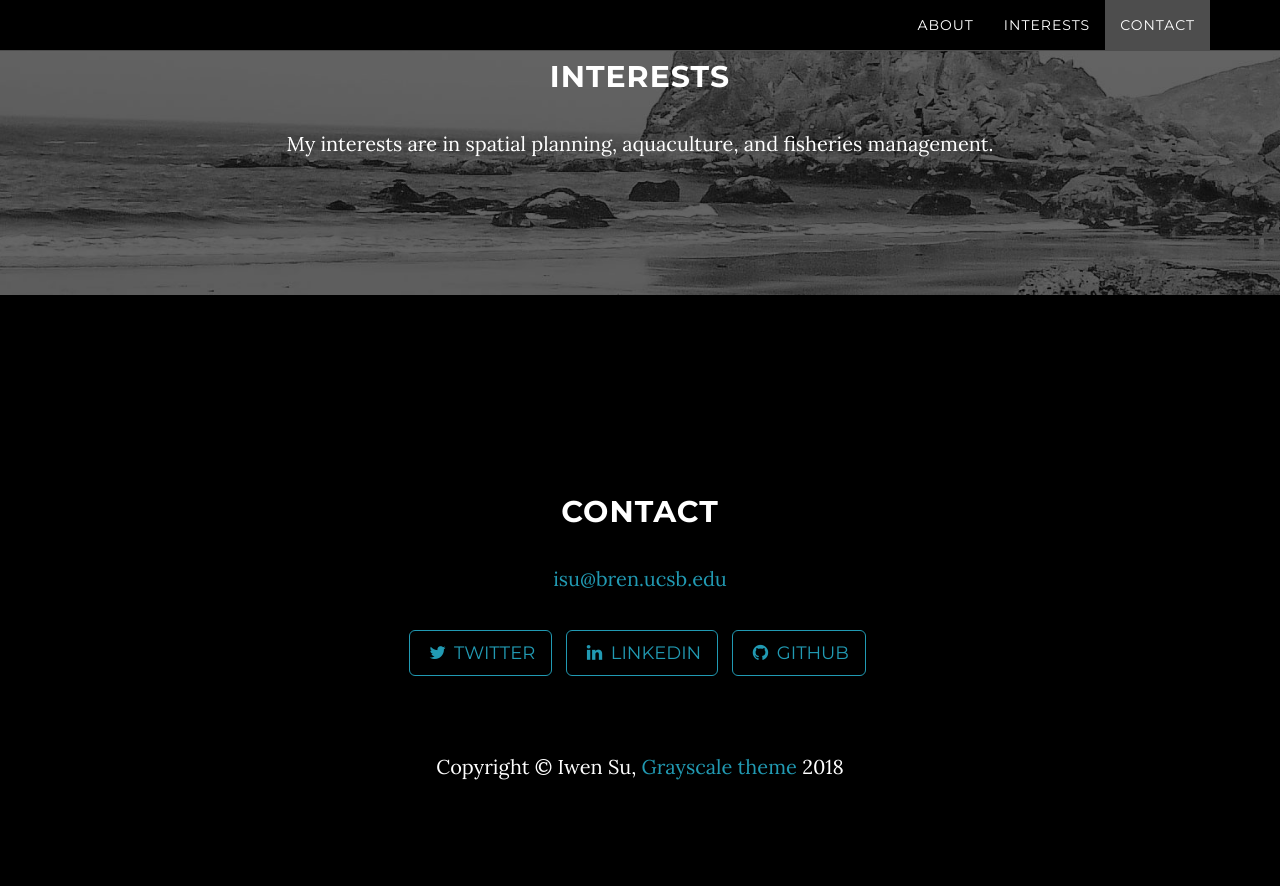
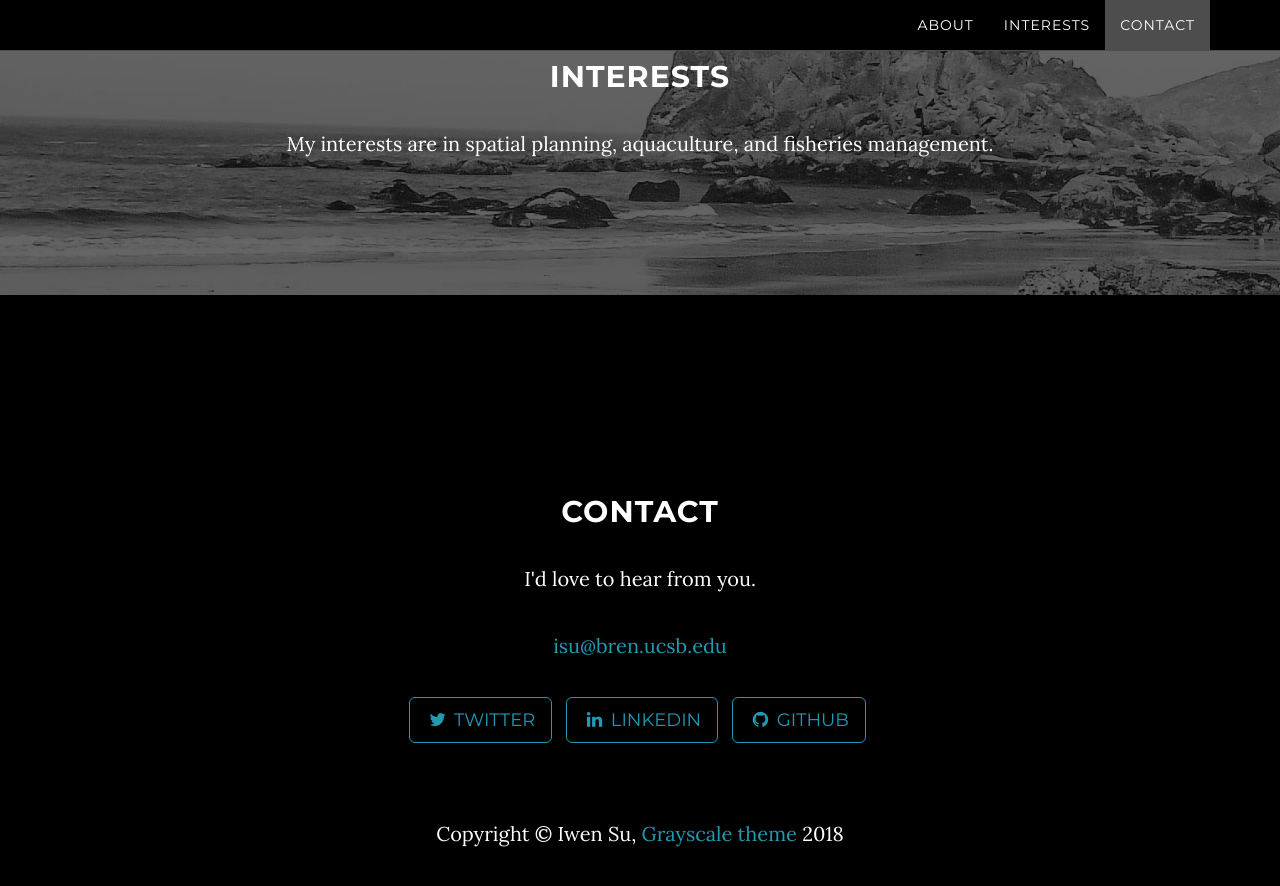
Before and after one commit to SheikhFahimFayasalSowrav/iwensu, a Jekyll site: the page built from index.html, in a window 1280 px wide and 900 px high, scrolled down 1649 px. Shown: the top 886 px of the window. Built offline with Jekyll 4.4.1, drawn with Linux system fonts in a browser that asks for light colours; before the commit the page ends 2482 px from its top, so only the background shows below that.

Commit message:
added content back to contact section

```diff
--- a/_includes/contact.html
+++ b/_includes/contact.html
@@ -3,7 +3,7 @@
         <div class="row">
             <div class="col-lg-8 col-lg-offset-2">
                 <h2>Contact</h2>
-
+                <p>I'd love to hear from you.</p>
                 <p><a href="mailto:{{ site.email }}">{{ site.email }}</a>
                 </p>
 
```
